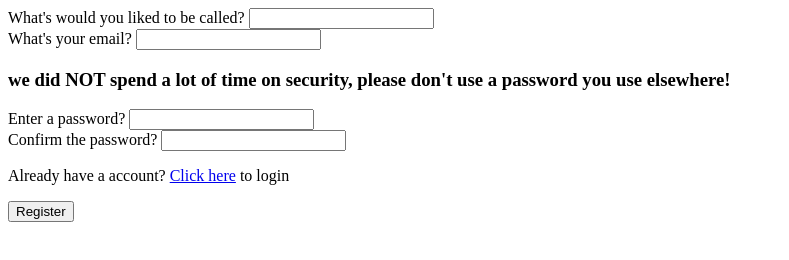
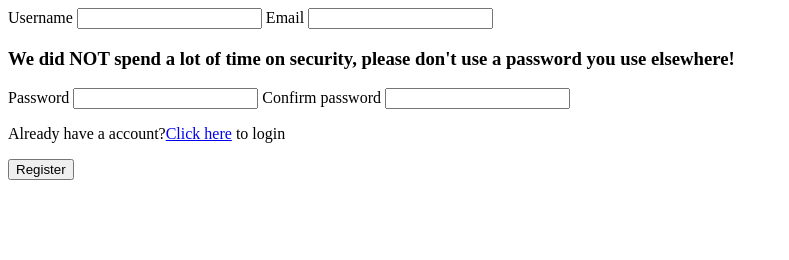
Before and after one commit to jonasbove/modular.gg, a website: page public/register.html in a window 1280 px wide. Shown: the whole page, without its empty margins (0-789 px from the left). Drawn offline with Linux system fonts and the light colour scheme.

Commit message:
br tag er cringe

```diff
--- a/public/register.html
+++ b/public/register.html
@@ -6,35 +6,26 @@
   <meta name="viewport" content="width=device-width, initial-scale=1.0">
   <title>Modular.gg | Register</title>
 </head>
+
 <body>
   <form id="register">
-
-    <label for="name">What's would you liked to be called?</label>
+    <label for="name">Username</label>
     <input type="text" name="name" required />
 
-    <br />
-
-    <label for="email">What's your email?</label>
+    <label for="email">Email</label>
     <input type="email" name="email" required />
 
-    <br />
-    <h3>we did NOT spend a lot of time on security, please don't use a password you use elsewhere!</h3>
-    <label for="password">Enter a password?</label>
-    <input type="password" name="password" required />
+    <h3>We did NOT spend a lot of time on security, please don't use a password you use elsewhere!</h3>
+    <label for="password">Password</label>
+    <input type="password" name="password" required/>
 
-    <br />
+    <label for="confirmPassword">Confirm password</label>
+    <input type="password" name="confirmPassword" required/>
 
-    <label for="confirmPassword">Confirm the password?</label>
-    <input type="password" name="confirmPassword" required />
-
-    <br />
-
-    <p>Already have a account? <a href="/login">Click here</a> to login</p>
-
-    <input type="submit" value="Register" />
+    <p>Already have a account?<a href="/login">Click here</a> to login</p>
+    <input type="submit" value="Register"/>
 
     <p style="color: red; font-weight: bold;" id="errorMessage"></p>
-
   </form>
 
   <script src="./js/index.js"></script>
```
